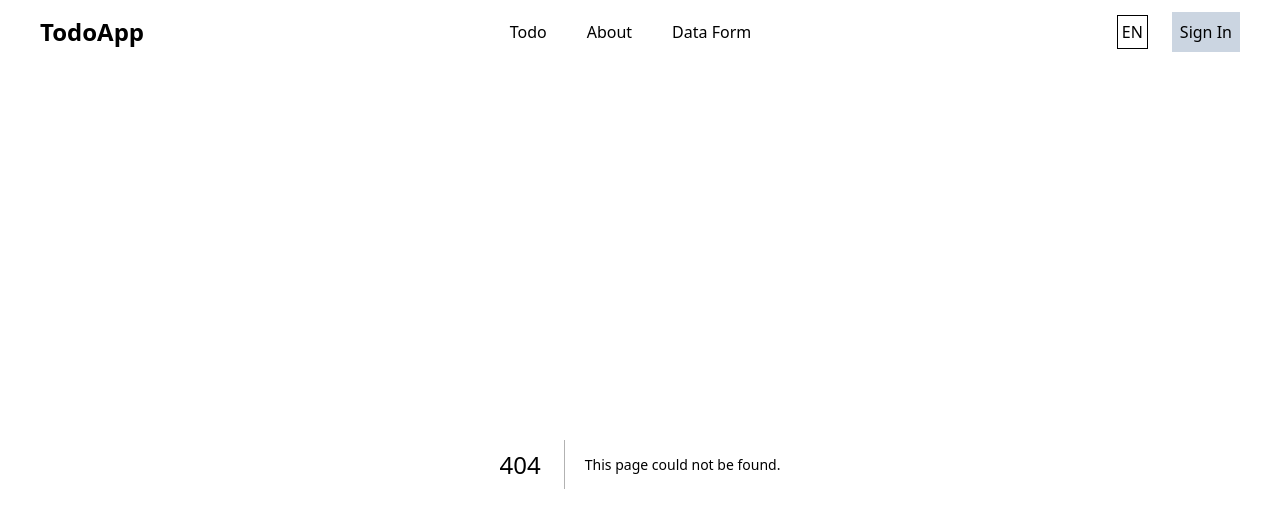
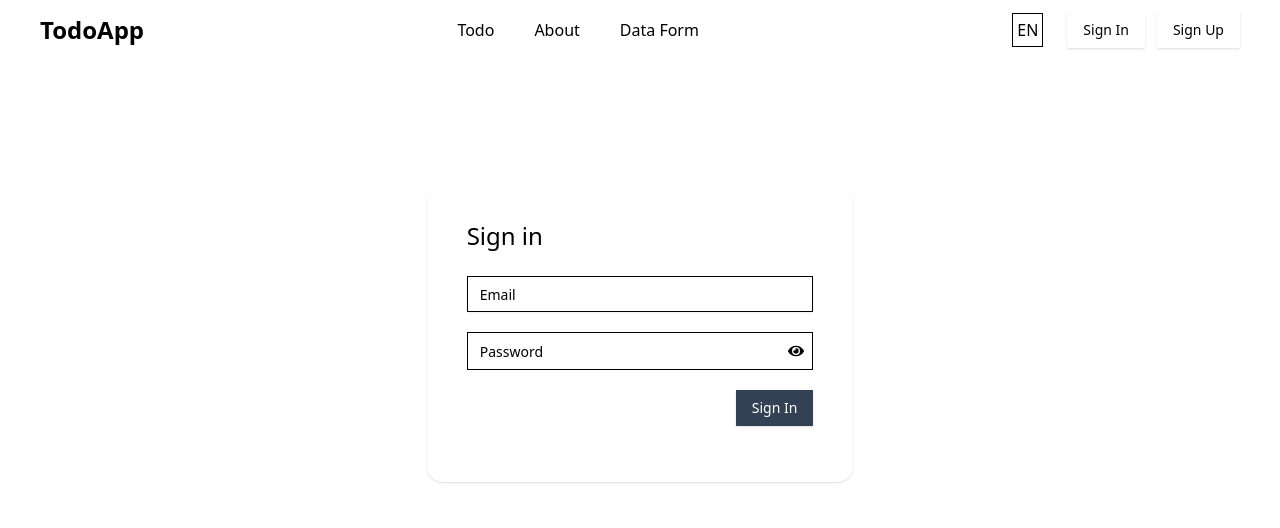
Before and after one commit to Abdi-01/todo-react-jc0512, a Next.js app: page /sign-in in a window 1280 px wide. Before the commit this address had no page. Shown: the top 528 px of the page. Built offline with nearby package versions, Linux system fonts and the light colour scheme.

Commit message:
create sign in

```diff
--- /dev/null
+++ b/src/app/sign-in/page.tsx
@@ -0,0 +1,128 @@
+"use client";
+import * as React from "react";
+import { Input } from "@/components/ui/input";
+import { FaEye, FaEyeSlash } from "react-icons/fa";
+import { Button } from "@/components/ui/button";
+import { Formik, Form, FormikProps } from "formik";
+import { SignInSchema } from "./schemas/SignInSchema";
+import { apiCall } from "@/utils/apiHelper";
+import { toast } from "react-toastify";
+import { useRouter } from "next/navigation";
+import { useAppDispatch } from "../hook";
+import { setSignIn } from "@/lib/redux/features/authSlice";
+
+interface IFormValue {
+  email: string;
+  password: string;
+}
+
+const SignInPage: React.FunctionComponent = () => {
+  const router = useRouter();
+  const dispatch = useAppDispatch();
+  const [typePass, setTypePass] = React.useState<string>("password");
+  const onHandleTypePass = () => {
+    if (typePass === "password") {
+      setTypePass("text");
+    } else {
+      setTypePass("password");
+    }
+  };
+
+  const onSignIn = async (values: IFormValue) => {
+    try {
+      const response = await apiCall.get(
+        `/users?email=${values.email}&password=${values.password}`
+      );
+      console.log(response.data);
+
+      if (response.data.length === 1) {
+        toast("Sign in berhasil");
+        dispatch(
+          setSignIn({
+            id: response.data[0].id,
+            firstname: response.data[0].firstname,
+            lastname: response.data[0].lastname,
+            email: response.data[0].email,
+          })
+        );
+        router.replace("/todo");
+      } else {
+        throw "Akun tidak ditemukan";
+      }
+    } catch (error: any) {
+      console.log(error);
+      toast(error);
+    }
+  };
+  return (
+    <div className="h-screen py-32">
+      <div className="w-1/3 h-fit rounded-2xl px-10 py-8 bg-white shadow m-auto">
+        <h1 className="text-2xl">Sign in </h1>
+        <Formik
+          initialValues={{ email: "", password: "" }}
+          validationSchema={SignInSchema}
+          onSubmit={(values) => {
+            console.log(values);
+            onSignIn(values);
+          }}
+        >
+          {(props: FormikProps<IFormValue>) => {
+            const { errors, values, handleChange } = props;
+            return (
+              <Form>
+                <div className="py-6 space-y-5">
+                  <Input
+                    name="email"
+                    type="email"
+                    placeholder="Email"
+                    onChange={handleChange}
+                    value={values.email}
+                  />
+                  {errors.email && (
+                    <span className="text-red-400 text-sm">{errors.email}</span>
+                  )}
+                  <div className="flex items-center justify-between border border-black pr-2">
+                    <Input
+                      name="password"
+                      type={typePass}
+                      placeholder="Password"
+                      className="border-none shadow-none"
+                      onChange={handleChange}
+                      value={values.password}
+                    />
+                    <Button
+                      type="button"
+                      className="shadow-none p-0"
+                      onClick={onHandleTypePass}
+                    >
+                      {typePass === "password" ? (
+                        <FaEye size={24} />
+                      ) : (
+                        <FaEyeSlash size={24} />
+                      )}
+                    </Button>
+                  </div>
+                  {errors.password && (
+                    <span className="text-red-400 text-sm">
+                      {errors.password}
+                    </span>
+                  )}
+                  <div className="flex items-center justify-end gap-4">
+                    <Button
+                      type="submit"
+                      className="bg-slate-700 text-white px-4 py-2 shadow"
+                    >
+                      Sign In
+                    </Button>
+                  </div>
+                </div>
+              </Form>
+            );
+          }}
+        </Formik>
+      </div>
+    </div>
+  );
+};
+
+export default SignInPage;
--- /dev/null
+++ b/src/app/sign-in/schemas/SignInSchema.ts
@@ -0,0 +1,6 @@
+import * as Yup from "yup";
+
+export const SignInSchema = Yup.object().shape({
+  email: Yup.string().email("Invalid email").required("Email is required"),
+  password: Yup.string().required("Password is required"),
+});
--- a/src/app/sign-up/page.tsx
+++ b/src/app/sign-up/page.tsx
@@ -19,12 +19,6 @@ interface IFormValue {
 }
 
 const SignUp = () => {
-  const inputFirstnameRef = useRef<HTMLInputElement>(null);
-  const inputLastnameRef = useRef<HTMLInputElement>(null);
-  const inputEmailRef = useRef<HTMLInputElement>(null);
-  const inputPasswordRef = useRef<HTMLInputElement>(null);
-  const inputConfPasswordRef = useRef<HTMLInputElement>(null);
-
   const [typePass, setTypePass] = React.useState<string>("password");
 
   const onHandleTypePass = () => {
--- a/src/app/store.ts
+++ b/src/app/store.ts
@@ -1,9 +1,11 @@
 import { configureStore } from "@reduxjs/toolkit";
 import languageReducer from "@/lib/redux/features/languageSlice";
+import authReducer from "@/lib/redux/features/authSlice";
 export const store = configureStore({
   reducer: {
     // define reducer config here
     languageState: languageReducer,
+    authState: authReducer,
   },
 });
 
--- a/src/components/core/Navbar.tsx
+++ b/src/components/core/Navbar.tsx
@@ -1,10 +1,10 @@
 "use client";
 import Link from "next/link";
-import Button from "./Button";
 import { LanguageContext } from "@/contexts/LanguageContext";
 import { useContext } from "react";
 import { useAppDispatch, useAppSelector } from "@/app/hook";
 import { setEnglish, setIndonesian } from "@/lib/redux/features/languageSlice";
+import { Button } from "../ui/button";
 
 interface INavbarProps {}
 
@@ -17,6 +17,9 @@ const Navbar: React.FunctionComponent<INavbarProps> = (props) => {
   // Mengambil nilai dari state reducer
   const lang = useAppSelector((state) => {
     return state.languageState;
+  });
+  const auth = useAppSelector((state) => {
+    return state.authState;
   });
 
   return (
@@ -63,7 +66,18 @@ const Navbar: React.FunctionComponent<INavbarProps> = (props) => {
           {lang.value}
         </span>
         <span className="uppercase">{localStorage.getItem("mode")}</span>
-        <Button id="btn-signin" title="Sign In" />
+        {auth.email ? (
+          <span>{auth.email}</span>
+        ) : (
+          <>
+            <Link href="/sign-in">
+              <Button>Sign In</Button>
+            </Link>
+            <Link href="/sign-up">
+              <Button>Sign Up</Button>
+            </Link>
+          </>
+        )}
       </div>
     </nav>
   );
--- /dev/null
+++ b/src/lib/redux/features/authSlice.ts
@@ -0,0 +1,33 @@
+import { createSlice } from "@reduxjs/toolkit";
+
+interface IAuth {
+  id: string;
+  firstname: string;
+  lastname: string;
+  email: string;
+}
+
+const initialState: IAuth = {
+  id: "",
+  firstname: "",
+  lastname: "",
+  email: "",
+};
+
+const authSlice = createSlice({
+  name: "auth",
+  initialState,
+  reducers: {
+    setSignIn: (state, action) => {
+      console.log("CHECK ACTION SIGNIN", action);
+      return action.payload;
+    },
+    setSignOut: (state) => {
+      return initialState;
+    },
+  },
+});
+
+export const { setSignIn, setSignOut } = authSlice.actions;
+
+export default authSlice.reducer;
```
